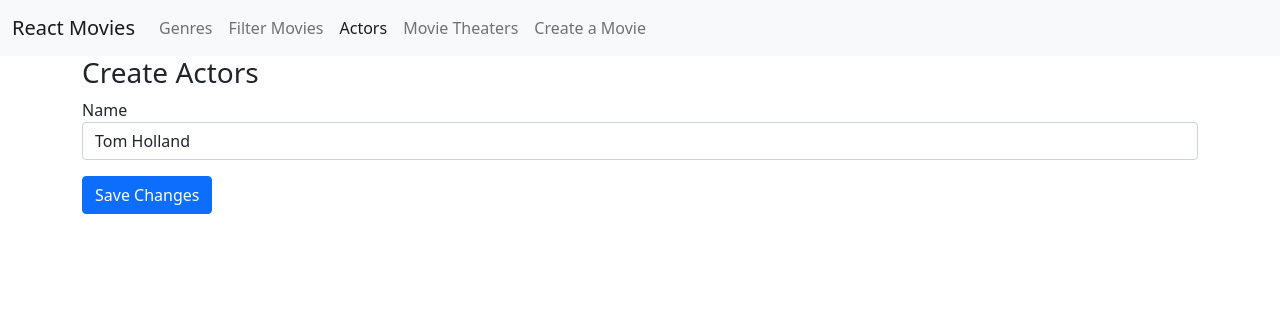
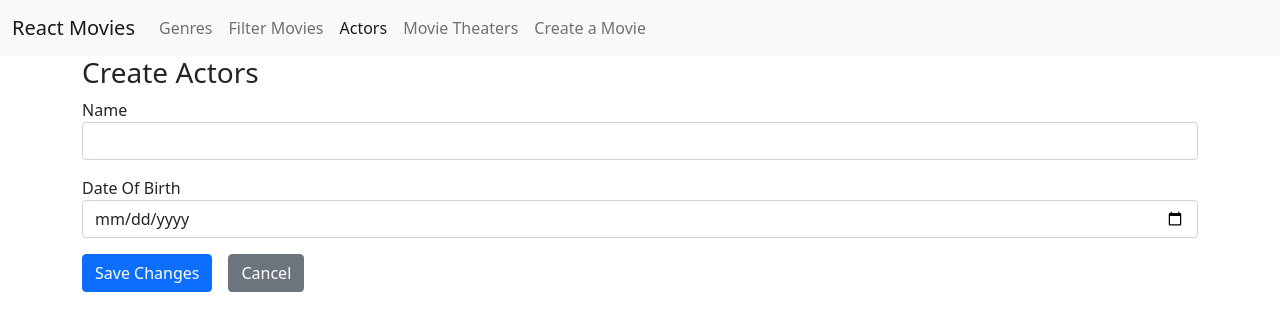
Before and after one commit to tathagat-noesys/Movies_App, a React (Vite) app in the folder movies-frontend/: page /actors/create in a window 1280 px wide. Shown: the top 330 px of the page. Built offline with nearby package versions, Linux system fonts and the light colour scheme.

Commit message:
added Date component to Actor form

```diff
--- /dev/null
+++ b/movies-frontend/src/actors/ActorForm.module.css
@@ -0,0 +1,3 @@
+.form > a {
+  margin-left: 1rem;
+}
--- a/movies-frontend/src/actors/ActorForm.tsx
+++ b/movies-frontend/src/actors/ActorForm.tsx
@@ -3,7 +3,10 @@ import { actorsCreationDTO } from "./actorsmodel";
 import TextField from "../forms/TextField";
 import Button from "../utils/Button";
 import { Link } from "react-router-dom";
+import DateField from "./../forms/DateField";
 import * as Yup from "yup";
+//css
+import css from "./ActorForm.module.css";
 
 export default function ActorForm(props: ActorFormProps) {
   return (
@@ -14,15 +17,19 @@ export default function ActorForm(props: ActorFormProps) {
         name: Yup.string()
           .required("* This field is required")
           .FirstLetterUppercase(),
+        DateOfBirth: Yup.date().nullable().required("This field is required"),
       })}
     >
       {(formikProps) => (
-        <Form>
+        <Form className={css.form}>
           <TextField field="name" />
+          <DateField displayName="Date Of Birth" field="DateOfBirth" />
           <Button type="submit" disabled={formikProps.isSubmitting}>
             Save Changes
           </Button>
-          <Link to="/actors" className="btn btn-scondary"></Link>
+          <Link to="/actors" className="btn btn-secondary">
+            Cancel
+          </Link>
         </Form>
       )}
     </Formik>
--- a/movies-frontend/src/actors/CreateActor.tsx
+++ b/movies-frontend/src/actors/CreateActor.tsx
@@ -6,8 +6,8 @@ const CreateActors = () => {
       <h3>Create Actors</h3>
       <ActorForm
         model={{
-          name: "Tom Holland",
-          DateOfBirth: new Date("1995-01-22T13:06:58.838Z"),
+          name: "",
+          DateOfBirth: undefined,
         }}
         onSubmit={(values) => console.log(values)}
       />
--- a/movies-frontend/src/actors/EditActors.tsx
+++ b/movies-frontend/src/actors/EditActors.tsx
@@ -1,7 +1,16 @@
+import ActorForm from "./ActorForm";
+
 const EditActors = () => {
   return (
     <>
       <h3>Edit Actors</h3>
+      <ActorForm
+        model={{
+          name: "Tom Holland",
+          DateOfBirth: new Date("1995-01-22T13:06:58.838Z"),
+        }}
+        onSubmit={(values) => console.log(values)}
+      />
     </>
   );
 };
--- a/movies-frontend/src/actors/actorsmodel.d.ts
+++ b/movies-frontend/src/actors/actorsmodel.d.ts
@@ -1,4 +1,4 @@
 export interface actorsCreationDTO {
   name: string;
-  DateOfBirth: Date | undefined;
+  DateOfBirth?: Date | undefined;
 }
--- /dev/null
+++ b/movies-frontend/src/forms/DateField.tsx
@@ -0,0 +1,33 @@
+import { useFormikContext } from "formik";
+
+const DateField = ({ field, displayName }: dateFieldProps) => {
+  const { values, validateForm, touched, errors } = useFormikContext<any>();
+  return (
+    <div className="mb-3">
+      <label htmlFor={field}>{displayName}</label>
+      <input
+        type="date"
+        className="form-control"
+        id={field}
+        name={field}
+        defaultValue={values[field]?.toLocaleDateString("en-CA")}
+        onChange={(e) => {
+          const date = new Date(e.target.value);
+          console.log(date);
+          values[field] = date;
+          validateForm();
+        }}
+      />
+      {touched[field] && errors[field] ? (
+        <div className="text-danger">{errors[field]?.toString()}</div>
+      ) : null}
+    </div>
+  );
+};
+
+export default DateField;
+
+interface dateFieldProps {
+  field: string;
+  displayName: string;
+}
--- a/movies-frontend/src/movies/LandingPage.tsx
+++ b/movies-frontend/src/movies/LandingPage.tsx
@@ -39,6 +39,12 @@ const LandingPage = () => {
             poster:
               "https://upload.wikimedia.org/wikipedia/en/1/10/Venom_%282018_film%29_poster.png",
           },
+          {
+            id: 6,
+            title: "Interseller",
+            poster:
+              "https://upload.wikimedia.org/wikipedia/en/b/bc/Interstellar_film_poster.jpg",
+          },
         ],
         upcompingReleases: [
           {
--- a/movies-frontend/src/utils/RedirectToLandingPage.module.css
+++ b/movies-frontend/src/utils/RedirectToLandingPage.module.css
@@ -9,8 +9,3 @@
   width: 300px;
   height: 250px;
 }
-
-.img-container a {
-  text-decoration: none;
-  color: black;
-}
--- a/movies-frontend/src/utils/RedirectToLandingPage.tsx
+++ b/movies-frontend/src/utils/RedirectToLandingPage.tsx
@@ -2,6 +2,7 @@ import { Navigate } from "react-router-dom";
 import { useState, useEffect } from "react";
 import { NavLink } from "react-router-dom";
 import css from "./RedirectToLandingPage.module.css";
+import Button from "./Button";
 const RedirectToLandingPage = () => {
   const [time, setTime] = useState<number>(5);
 
@@ -23,8 +24,10 @@ const RedirectToLandingPage = () => {
     <div>
       <div className={css["img-container"]}>
         <img src="https://blog.eduonix.com/wp-content/uploads/2015/02/404-Error.jpg"></img>
-        <h2>Let's go back to main page in : {time} seconds</h2>
-        <NavLink to={"/"}> Home </NavLink>
+        <h2>Automatically redirecting to home in : {time} seconds</h2>
+        <NavLink to={"/"}>
+          <Button className="btn btn-outline-dark"> Go to Home</Button>
+        </NavLink>
       </div>
     </div>
   );
```
Also changed, not shown: movies-frontend/src/forms/ImageField.tsx (added).
